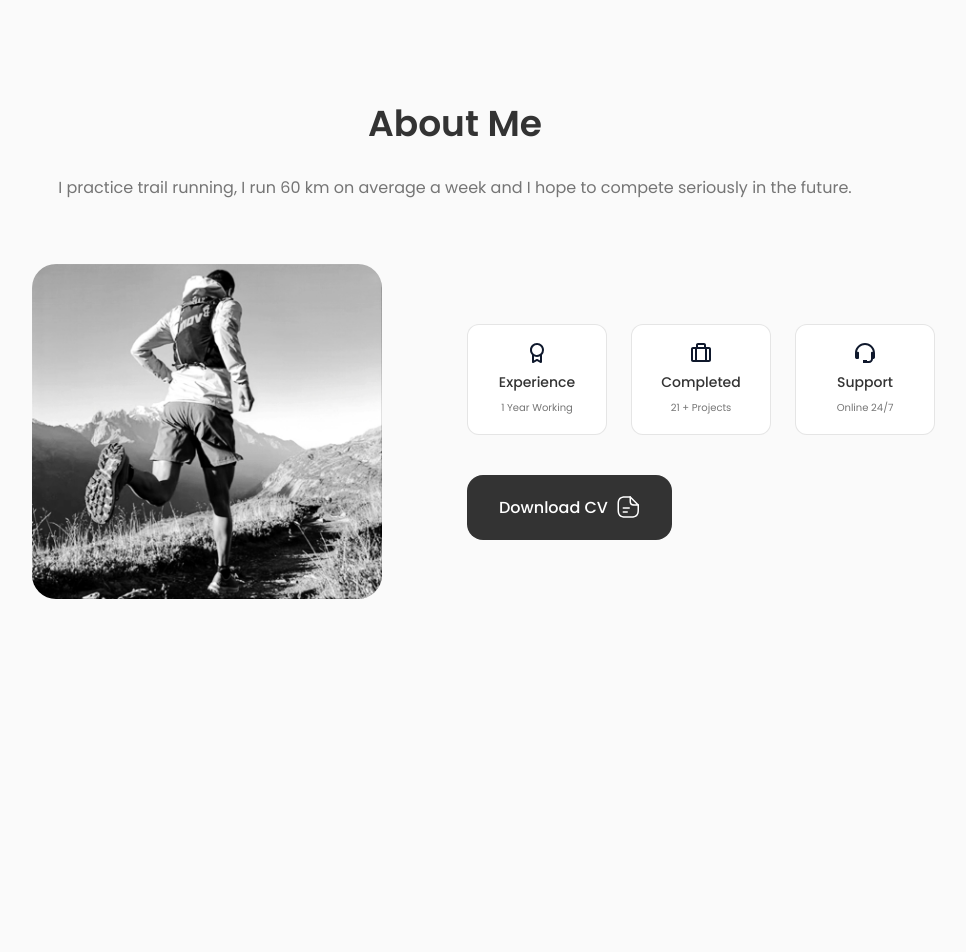
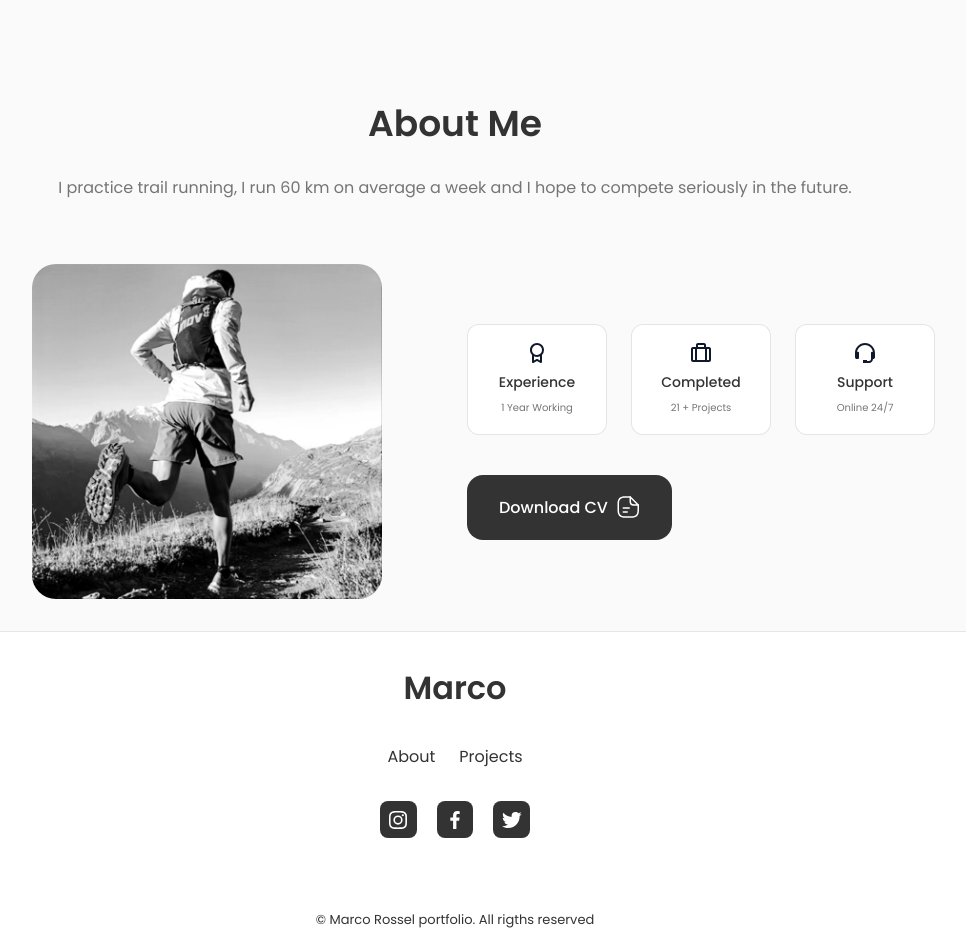
Before and after one commit to MarcoRosselDev/portfolio-3d, a React (Create React App) app: page / in a window 1280 px wide. Shown: the top 952 px of the page, without its empty margins (185-1151 px from the left). Before the commit the page ends 800 px from the top, so only its background shows below. Built offline with nearby package versions, Linux system fonts and the light colour scheme.

Commit message:
assets footer

```diff
--- a/src/App.js
+++ b/src/App.js
@@ -1,10 +1,12 @@
 import About from "./components/about/About";
+import Footer from "./components/footer/Fotter";
 import "./App.css";
 
 function App() {
   return (
     <>
       <About />
+      <Footer />
     </>
   );
 }
--- /dev/null
+++ b/src/components/footer/Fotter.jsx
@@ -0,0 +1,88 @@
+import React from "react";
+import "./footer.css";
+
+const Footer = (dark) => {
+  return (
+    <footer
+      className={`footer ${dark.mode === true ? "footer-dark-mode" : ""} `}
+    >
+      <div className="footer__container container">
+        <h1 className="footer__title">Marco</h1>
+
+        <ul className="footer__list">
+          <li>
+            <a href="#about" className="footer__link">
+              About
+            </a>
+          </li>
+
+          <li>
+            <a href="#portfolio" className="footer__link">
+              Projects
+            </a>
+          </li>
+
+          {/* <li>
+            <a href="#" className="footer__link"></a>
+          </li> */}
+        </ul>
+
+        <div className="footer__social">
+          <a
+            href="https://www.instagram.com/marco_rossel/"
+            className="footer__social-link"
+            target="_blank"
+          >
+            <svg
+              xmlns="http://www.w3.org/2000/svg"
+              width="24"
+              height="24"
+              viewBox="0 0 24 24"
+              className="boxicon-social-fooder"
+            >
+              <path d="M11.999 7.377a4.623 4.623 0 1 0 0 9.248 4.623 4.623 0 0 0 0-9.248zm0 7.627a3.004 3.004 0 1 1 0-6.008 3.004 3.004 0 0 1 0 6.008z" />
+              <circle cx="16.806" cy="7.207" r="1.078" />
+              <path d="M20.533 6.111A4.605 4.605 0 0 0 17.9 3.479a6.606 6.606 0 0 0-2.186-.42c-.963-.042-1.268-.054-3.71-.054s-2.755 0-3.71.054a6.554 6.554 0 0 0-2.184.42 4.6 4.6 0 0 0-2.633 2.632 6.585 6.585 0 0 0-.419 2.186c-.043.962-.056 1.267-.056 3.71 0 2.442 0 2.753.056 3.71.015.748.156 1.486.419 2.187a4.61 4.61 0 0 0 2.634 2.632 6.584 6.584 0 0 0 2.185.45c.963.042 1.268.055 3.71.055s2.755 0 3.71-.055a6.615 6.615 0 0 0 2.186-.419 4.613 4.613 0 0 0 2.633-2.633c.263-.7.404-1.438.419-2.186.043-.962.056-1.267.056-3.71s0-2.753-.056-3.71a6.581 6.581 0 0 0-.421-2.217zm-1.218 9.532a5.043 5.043 0 0 1-.311 1.688 2.987 2.987 0 0 1-1.712 1.711 4.985 4.985 0 0 1-1.67.311c-.95.044-1.218.055-3.654.055-2.438 0-2.687 0-3.655-.055a4.96 4.96 0 0 1-1.669-.311 2.985 2.985 0 0 1-1.719-1.711 5.08 5.08 0 0 1-.311-1.669c-.043-.95-.053-1.218-.053-3.654 0-2.437 0-2.686.053-3.655a5.038 5.038 0 0 1 .311-1.687c.305-.789.93-1.41 1.719-1.712a5.01 5.01 0 0 1 1.669-.311c.951-.043 1.218-.055 3.655-.055s2.687 0 3.654.055a4.96 4.96 0 0 1 1.67.311 2.991 2.991 0 0 1 1.712 1.712 5.08 5.08 0 0 1 .311 1.669c.043.951.054 1.218.054 3.655 0 2.436 0 2.698-.043 3.654h-.011z" />
+            </svg>
+          </a>
+          <a
+            href="https://www.facebook.com/people/Marco-Andres/100087878936790/"
+            className="footer__social-link"
+            target="_blank"
+          >
+            <svg
+              xmlns="http://www.w3.org/2000/svg"
+              width="24"
+              height="24"
+              viewBox="0 0 24 24"
+              className="boxicon-social-fooder"
+            >
+              <path d="M13.397 20.997v-8.196h2.765l.411-3.209h-3.176V7.548c0-.926.258-1.56 1.587-1.56h1.684V3.127A22.336 22.336 0 0 0 14.201 3c-2.444 0-4.122 1.492-4.122 4.231v2.355H7.332v3.209h2.753v8.202h3.312z" />
+            </svg>
+          </a>
+          <a
+            href="https://twitter.com/MarcoRosselTw"
+            className="footer__social-link"
+            target="_blank"
+          >
+            <svg
+              xmlns="http://www.w3.org/2000/svg"
+              width="24"
+              height="24"
+              viewBox="0 0 24 24"
+              className="boxicon-social-fooder"
+            >
+              <path d="M19.633 7.997c.013.175.013.349.013.523 0 5.325-4.053 11.461-11.46 11.461-2.282 0-4.402-.661-6.186-1.809.324.037.636.05.973.05a8.07 8.07 0 0 0 5.001-1.721 4.036 4.036 0 0 1-3.767-2.793c.249.037.499.062.761.062.361 0 .724-.05 1.061-.137a4.027 4.027 0 0 1-3.23-3.953v-.05c.537.299 1.16.486 1.82.511a4.022 4.022 0 0 1-1.796-3.354c0-.748.199-1.434.548-2.032a11.457 11.457 0 0 0 8.306 4.215c-.062-.3-.1-.611-.1-.923a4.026 4.026 0 0 1 4.028-4.028c1.16 0 2.207.486 2.943 1.272a7.957 7.957 0 0 0 2.556-.973 4.02 4.02 0 0 1-1.771 2.22 8.073 8.073 0 0 0 2.319-.624 8.645 8.645 0 0 1-2.019 2.083z" />
+            </svg>
+          </a>
+        </div>
+
+        <span className="footer__copy">
+          &#169; Marco Rossel portfolio. All rigths reserved
+        </span>
+      </div>
+    </footer>
+  );
+};
+
+export default Footer;
--- /dev/null
+++ b/src/components/footer/footer.css
@@ -0,0 +1,86 @@
+.footer {
+  background-color: var(--container-color);
+  border-top: 1px solid rgba(0, 0, 0, 0.1);
+}
+
+.footer-dark-mode {
+  --title-color: rgb(228, 245, 249);
+  --title-color-dark: rgb(226, 183, 20);
+  --text-color: withe;
+  --body-color: #24292f;
+  --container-color: rgb(6, 169, 233);
+  background-color: var(--body-color);
+  border-top: 1px solid rgba(255, 255, 255, 0.1);
+}
+.footer__container {
+  padding: 2rem 0 6rem;
+}
+
+.footer__title,
+.footer__link {
+  color: var(--title-color);
+}
+
+.footer__title {
+  text-align: center;
+  margin-bottom: var(--mb-2);
+}
+
+.footer__link:hover {
+  color: var(--title-color-dark);
+}
+
+.footer__list {
+  display: flex;
+  justify-content: center;
+  column-gap: 1.5rem;
+  margin-bottom: var(--mb-2);
+}
+
+.footer__social {
+  display: flex;
+  justify-content: center;
+  column-gap: 1.25rem;
+}
+
+.footer__social-link {
+  background-color: var(--title-color);
+  color: var(--container-color);
+  font-size: 1.125rem;
+  padding: 0.4rem;
+  border-radius: 0.5rem;
+  display: inline-flex;
+}
+
+.footer__social-link:hover {
+  background-color: var(--title-color-dark);
+}
+
+.footer__copy {
+  display: block;
+  margin-top: 4.5rem;
+  color: var(--title-color);
+  text-align: center;
+  font-size: var(--smaller-font-size);
+}
+
+/*=============== BREAKPOINTS ===============*/
+/* For large devices */
+@media screen and (max-width: 992px) {
+  .footer__social-link {
+    padding: 0.25rem;
+    border-radius: 0.25rem;
+    font-size: 1rem;
+  }
+}
+
+/* For medium devices */
+@media screen and (max-width: 768px) {
+}
+
+@media screen and (max-width: 576px) {
+}
+
+/* For small devices */
+@media screen and (max-width: 350px) {
+}
```
